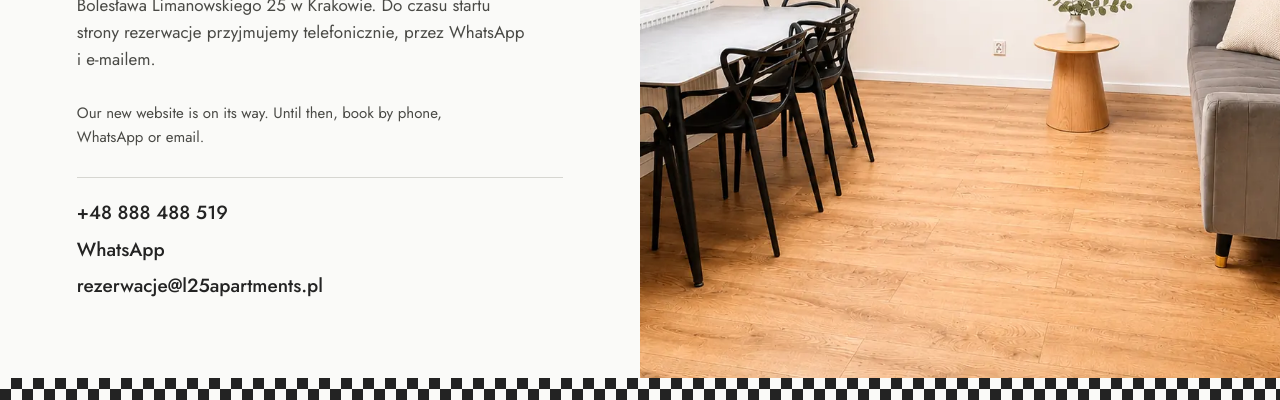
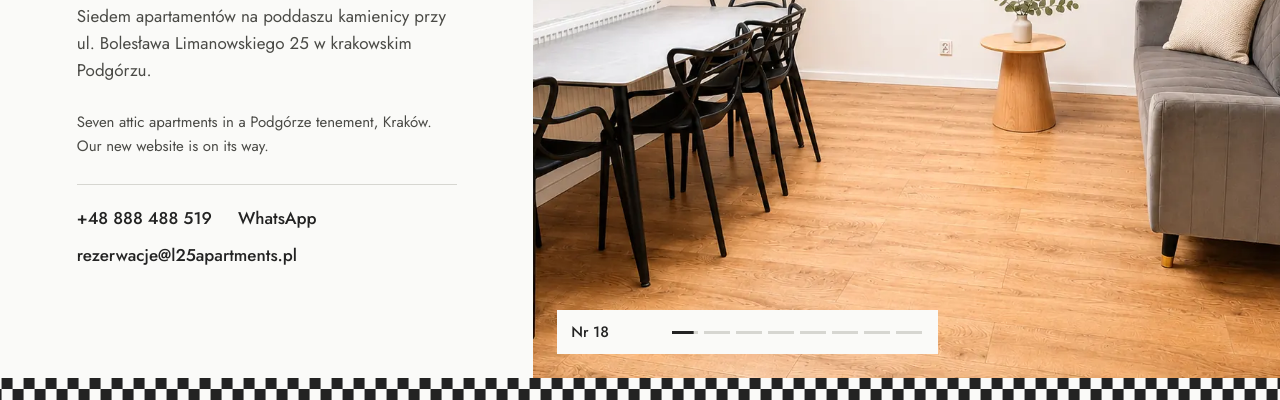
Before and after one commit to kacperkr91/l25-strona, a plain HTML site: page index.html in a window 1280 px wide. Shown: the part 400-800 px from the top of the page. Drawn offline with Linux system fonts and the light colour scheme.

Commit message:
Strona w przygotowaniu: pokaz zdjęć, animowane wejście, bez zdania o rezerwacjach
Co-Authored-By: Claude Opus 5.5 <noreply@anthropic.com>
Claude-Session: https://claude.ai/code/session_01WRFkXjFVYnqcmB5ThxwZkx

```diff
--- a/index.html
+++ b/index.html
@@ -5,43 +5,123 @@
 <meta name="viewport" content="width=device-width, initial-scale=1">
 <title>L25 Premium Apartments – Kraków</title>
 <meta name="description" content="L25 Premium Apartments, ul. Bolesława Limanowskiego 25, Kraków. Strona w przygotowaniu.">
+<meta property="og:title" content="L25 Premium Apartments – Kraków, Podgórze">
+<meta property="og:description" content="Siedem apartamentów na poddaszu kamienicy przy ul. Bolesława Limanowskiego 25 w Krakowie.">
+<meta property="og:image" content="https://l25apartments.pl/img/og.jpg">
 <link rel="icon" href="img/mark.png">
+<link rel="preload" as="image" href="img/18-18-4.webp">
 <link href="https://fonts.googleapis.com/css2?family=Jost:wght@400;500&display=swap" rel="stylesheet">
 <style>
 :root{--paper:#FAFAF8;--ink:#232323;--muted:#4A4A46;--oak:#A2703F;--line:#D6D6D1;color-scheme:light}
 *{box-sizing:border-box}
 html,body{height:100%}
-body{margin:0;background:var(--paper);color:var(--ink);font:400 17px/1.6 "Jost","Futura","Century Gothic",system-ui,sans-serif;display:grid;grid-template-rows:1fr auto}
-main{display:grid;grid-template-columns:minmax(0,1fr) minmax(0,1fr);min-height:0}
-.txt{display:flex;flex-direction:column;justify-content:center;gap:28px;padding:48px clamp(20px,6vw,88px)}
-.txt img{width:110px;height:auto}
-h1{font-weight:500;font-size:clamp(30px,3.6vw,46px);line-height:1.12;letter-spacing:-.02em;margin:0;text-wrap:balance}
-p{margin:0;color:var(--muted);max-width:44ch}
-.c{display:grid;gap:6px;border-top:1px solid var(--line);padding-top:20px}
-.c a{color:var(--ink);text-decoration:none;font-weight:500;font-size:19px}
-.c a:hover{color:var(--oak)}
-figure{margin:0;overflow:hidden}
-figure img{width:100%;height:100%;object-fit:cover}
-.checker{height:22px;background:conic-gradient(var(--ink) 25%,var(--paper) 0 50%,var(--ink) 0 75%,var(--paper) 0) 0 0/22px 22px}
+body{margin:0;background:var(--paper);color:var(--ink);font:400 17px/1.6 "Jost","Futura","Century Gothic",system-ui,sans-serif;display:grid;grid-template-rows:1fr auto;overflow-x:hidden}
+main{display:grid;grid-template-columns:minmax(0,5fr) minmax(0,7fr);min-height:0}
+
+/* left column */
+.txt{display:flex;flex-direction:column;justify-content:center;gap:26px;padding:48px clamp(20px,6vw,88px)}
+.txt > *{opacity:0;transform:translateY(18px);animation:rise .9s cubic-bezier(.2,.7,.2,1) forwards}
+.txt > :nth-child(1){animation-delay:.1s}
+.txt > :nth-child(2){animation-delay:.35s}
+.txt > :nth-child(3){animation-delay:.55s}
+.txt > :nth-child(4){animation-delay:.7s}
+.txt > :nth-child(5){animation-delay:.85s}
+@keyframes rise{to{opacity:1;transform:none}}
+.logo{width:120px;height:auto}
+h1{font-weight:500;font-size:clamp(30px,3.6vw,48px);line-height:1.1;letter-spacing:-.02em;margin:0;text-wrap:balance}
+p{margin:0;color:var(--muted);max-width:42ch}
 .en{font-size:15px}
-@media (max-width:800px){main{grid-template-columns:1fr}figure{order:-1;height:42vh}}
+.c{display:flex;flex-wrap:wrap;gap:10px 26px;border-top:1px solid var(--line);padding-top:20px}
+.c a{color:var(--ink);text-decoration:none;font-weight:500;font-size:17px;background:linear-gradient(var(--oak),var(--oak)) 0 100%/0 1px no-repeat;transition:background-size .35s,color .2s}
+.c a:hover,.c a:focus-visible{color:var(--oak);background-size:100% 1px}
+:focus-visible{outline:2px solid var(--oak);outline-offset:4px}
+
+/* slideshow */
+.show{position:relative;overflow:hidden;background:#ddd}
+.slide{position:absolute;inset:0;opacity:0;transition:opacity 1.6s ease}
+.slide.on{opacity:1}
+.slide img{width:100%;height:100%;object-fit:cover;transform:scale(1.08);transition:transform 7.5s linear}
+.slide.on img{transform:scale(1)}
+.cap{position:absolute;left:24px;bottom:24px;z-index:2;display:flex;align-items:center;gap:16px;background:var(--paper);padding:10px 16px 10px 14px}
+.cap b{font-weight:500;font-size:15px;min-width:9ch}
+.dots{display:flex;gap:6px}
+.dots button{width:26px;height:3px;border:0;padding:0;background:var(--line);cursor:pointer;position:relative;overflow:hidden}
+.dots button span{position:absolute;inset:0;background:var(--ink);transform:scaleX(0);transform-origin:left}
+.dots button.done span{transform:scaleX(1)}
+.dots button.on span{animation:fill var(--dur) linear forwards}
+@keyframes fill{to{transform:scaleX(1)}}
+
+/* moving checker band */
+.checker{height:22px;background:conic-gradient(var(--ink) 25%,var(--paper) 0 50%,var(--ink) 0 75%,var(--paper) 0) 0 0/22px 22px;animation:slide 14s linear infinite}
+@keyframes slide{to{background-position:220px 0}}
+
+@media (max-width:820px){main{grid-template-columns:1fr}.show{order:-1;height:48vh}.cap{left:12px;bottom:12px}}
+@media (prefers-reduced-motion:reduce){
+  .txt > *{animation:none;opacity:1;transform:none}
+  .slide,.slide img{transition:none}.slide img{transform:none}
+  .checker{animation:none}.dots button.on span{animation:none;transform:scaleX(1)}
+}
 </style>
 </head>
 <body>
 <main>
   <div class="txt">
-    <img src="img/logo.png" alt="L25 Premium Apartments" width="110" height="129">
+    <img class="logo" src="img/logo.png" alt="L25 Premium Apartments" width="120" height="141">
     <h1>Nowa strona jest w przygotowaniu</h1>
-    <p>Siedem apartamentów na poddaszu kamienicy przy ul. Bolesława Limanowskiego 25 w Krakowie. Do czasu startu strony rezerwacje przyjmujemy telefonicznie, przez WhatsApp i e-mailem.</p>
-    <p class="en">Our new website is on its way. Until then, book by phone, WhatsApp or email.</p>
+    <p>Siedem apartamentów na poddaszu kamienicy przy ul. Bolesława Limanowskiego 25 w krakowskim Podgórzu.</p>
+    <p class="en">Seven attic apartments in a Podgórze tenement, Kraków. Our new website is on its way.</p>
     <div class="c">
       <a href="tel:+48888488519">+48 888 488 519</a>
       <a href="https://wa.me/48888488519" rel="noopener">WhatsApp</a>
       <a href="mailto:rezerwacje@l25apartments.pl">rezerwacje@l25apartments.pl</a>
     </div>
   </div>
-  <figure><img src="img/18-18-4.webp" alt="Apartament L25/18 z oknami dachowymi"></figure>
+  <div class="show" id="show" aria-roledescription="pokaz zdjęć">
+    <div class="cap"><b id="capT">Nr 18</b><div class="dots" id="dots" role="tablist" aria-label="Zdjęcia"></div></div>
+  </div>
 </main>
 <div class="checker" aria-hidden="true"></div>
+
+<script>
+const SLIDES = [
+  ["18-18-4", "Nr 18"],
+  ["23-23-2", "Nr 23"],
+  ["wspolne-wspolne-4-s", "Klatka schodowa"],
+  ["19-19-5", "Nr 19"],
+  ["24-19-8", "Nr 24"],
+  ["21-19-4", "Nr 21"],
+  ["wspolne-wspolne-13", "Rynek Podgórski"],
+  ["22-22-2", "Nr 22"]
+];
+const DUR = 6000;
+const show = document.getElementById("show"), dots = document.getElementById("dots"), capT = document.getElementById("capT");
+document.documentElement.style.setProperty("--dur", DUR + "ms");
+SLIDES.forEach(([f, t], i) => {
+  const d = document.createElement("div");
+  d.className = "slide" + (i === 0 ? " on" : "");
+  d.innerHTML = `<img src="img/${f}.webp" alt="${t}" ${i ? 'loading="lazy"' : ""}>`;
+  show.insertBefore(d, show.querySelector(".cap"));
+  const b = document.createElement("button");
+  b.type = "button"; b.setAttribute("aria-label", t); b.innerHTML = "<span></span>";
+  b.onclick = () => go(i, true);
+  dots.appendChild(b);
+});
+const slides = [...show.querySelectorAll(".slide")], btns = [...dots.children];
+let cur = 0, timer;
+function paint(){
+  slides.forEach((s, k) => s.classList.toggle("on", k === cur));
+  btns.forEach((b, k) => { b.classList.remove("on"); b.classList.toggle("done", k < cur); });
+  void btns[cur].offsetWidth; btns[cur].classList.add("on");
+  capT.textContent = SLIDES[cur][1];
+  const nx = slides[(cur + 1) % slides.length].querySelector("img"); nx.loading = "eager";
+}
+function go(i, manual){
+  cur = (i + slides.length) % slides.length; paint();
+  clearTimeout(timer); timer = setTimeout(() => go(cur + 1), DUR);
+}
+if (!matchMedia("(prefers-reduced-motion: reduce)").matches) { paint(); timer = setTimeout(() => go(1), DUR); }
+else paint();
+document.addEventListener("visibilitychange", () => { if (document.hidden) clearTimeout(timer); else go(cur); });
+</script>
 </body>
 </html>
```
